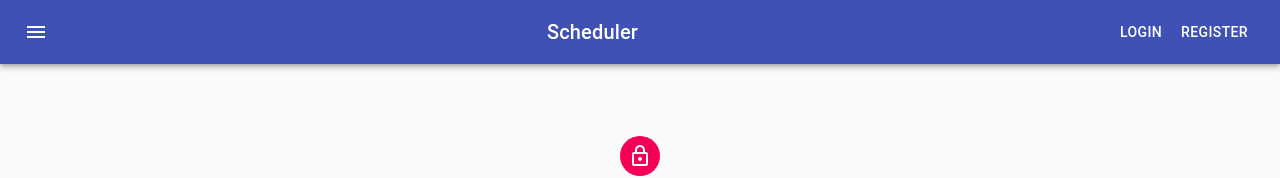
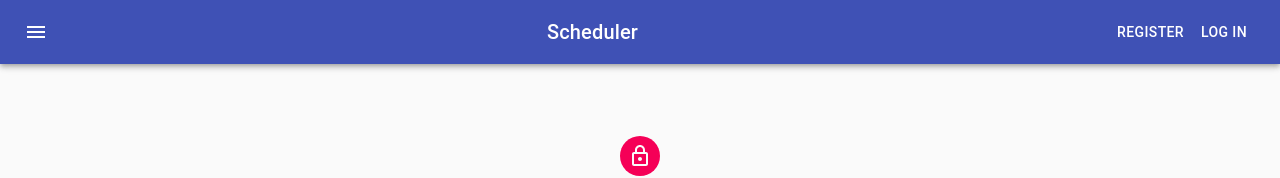
Before and after one commit to dthemg/scheduler, a React (Create React App) app in the folder client/: page /login in a window 1280 px wide. Shown: the top 178 px of the page. Built offline with nearby package versions, Linux system fonts and the light colour scheme.

Commit message:
Login/register/profile authentication seems to work

```diff
--- a/client/src/App.js
+++ b/client/src/App.js
@@ -1,4 +1,4 @@
-import React from 'react';
+import React, { useState, useEffect } from 'react';
 import { BrowserRouter as Router, Route } from 'react-router-dom';
 import './App.css';
 import NavBar from './components/navbar.component';
@@ -15,15 +15,25 @@ if (localStorage.jwtToken) {
 }
 
 function App() {
+	const [loggedIn, setLoggedIn] = useState(false);
+	useEffect(() => {
+		if (localStorage.jwtToken) {
+			setLoggedIn(true);
+		}
+	});
+
 	return (
 		<div className='App'>
 			<Router>
 				<div>
-					<NavBar />
+					<NavBar isLoggedIn={loggedIn} />
 					<Route exact path='/' component={Home} />
-					<Route path='/login' component={Login} />
+					<Route path='/profile' component={Profile} />
+					<Route
+						path='/login'
+						render={() => <Login setLoggedIn={setLoggedIn} />}
+					/>
 					<Route path='/register' component={Register} />
-					<Route path='/profile' component={Profile} />
 				</div>
 			</Router>
 		</div>
--- a/client/src/components/home.component.js
+++ b/client/src/components/home.component.js
@@ -1,5 +1,4 @@
 import React from 'react';
-import axios from 'axios';
 import jwt_decode from 'jwt-decode';
 
 export default function Home() {
--- a/client/src/components/login.component.js
+++ b/client/src/components/login.component.js
@@ -1,4 +1,4 @@
-import React, { useState } from 'react';
+import React, { useState, useEffect } from 'react';
 import Avatar from '@material-ui/core/Avatar';
 import Button from '@material-ui/core/Button';
 import CssBaseline from '@material-ui/core/CssBaseline';
@@ -14,13 +14,23 @@ import Container from '@material-ui/core/Container';
 import { Copyright, useStyles } from './_common';
 import axios from 'axios';
 import { setAxiosAuthHeader } from '../utils/axios.utils';
+import { useHistory } from 'react-router';
 
-export default function Login() {
+export default function Login(props) {
 	const [state, setState] = useState({
 		email: '',
 		password: '',
 	});
 	const classes = useStyles();
+	const history = useHistory();
+
+	useEffect(() => {
+		if (localStorage.jwtToken) {
+			console.log('Removing JWT token since login page opened');
+			localStorage.removeItem('jwtToken');
+			setAxiosAuthHeader();
+		}
+	}, []);
 
 	const onChange = (event) => {
 		setState({ ...state, [event.target.id]: event.target.value });
@@ -45,12 +55,13 @@ export default function Login() {
 				localStorage.setItem('jwtToken', token);
 				// Store token in axios defaults
 				setAxiosAuthHeader(token);
+				// Redraw window as loggedin
+				props.setLoggedIn(true);
+				// Push user to home page
+				history.push('/');
 			})
 			.catch((res) => {
 				console.log(res.response.data.message);
-				// This should be done on Logout instead...
-				localStorage.removeItem('jwtToken');
-				setAxiosAuthHeader();
 			});
 	};
 
--- a/client/src/components/navbar.component.js
+++ b/client/src/components/navbar.component.js
@@ -19,9 +19,10 @@ const useStyles = makeStyles((theme) => ({
 	},
 }));
 
-export default function NavBar() {
+export default function NavBarLoggedOut(props) {
 	const classes = useStyles();
 
+	console.log(props.isLoggedIn);
 	return (
 		<div className={classes.root}>
 			<AppBar position='static'>
@@ -37,12 +38,25 @@ export default function NavBar() {
 					<Typography variant='h6' className={classes.title}>
 						<a href='/'>Scheduler</a>
 					</Typography>
-					<Button color='inherit' href='./login'>
-						Login
-					</Button>
-					<Button color='inherit' href='./register'>
-						Register
-					</Button>
+					{props.isLoggedIn ? (
+						<div>
+							<Button color='inherit' href='./profile'>
+								Profile
+							</Button>
+							<Button color='inherit' href='./login'>
+								Log out
+							</Button>
+						</div>
+					) : (
+						<div>
+							<Button color='inherit' href='./register'>
+								Register
+							</Button>
+							<Button color='inherit' href='./login'>
+								Log in
+							</Button>
+						</div>
+					)}
 				</Toolbar>
 			</AppBar>
 		</div>
--- a/client/src/components/profile.component.js
+++ b/client/src/components/profile.component.js
@@ -16,7 +16,7 @@ export default function ProfilePage() {
 		})
 			.then((res) => {
 				console.log(res);
-				setState({ ...state, name: res.data.message });
+				setState({ ...state, name: res.data.name, email: res.data.email });
 			})
 			.catch((err) => console.log(err));
 	}, []);
```
Also changed, not shown: 1 other file (tests, documents, lock files or other folders).
